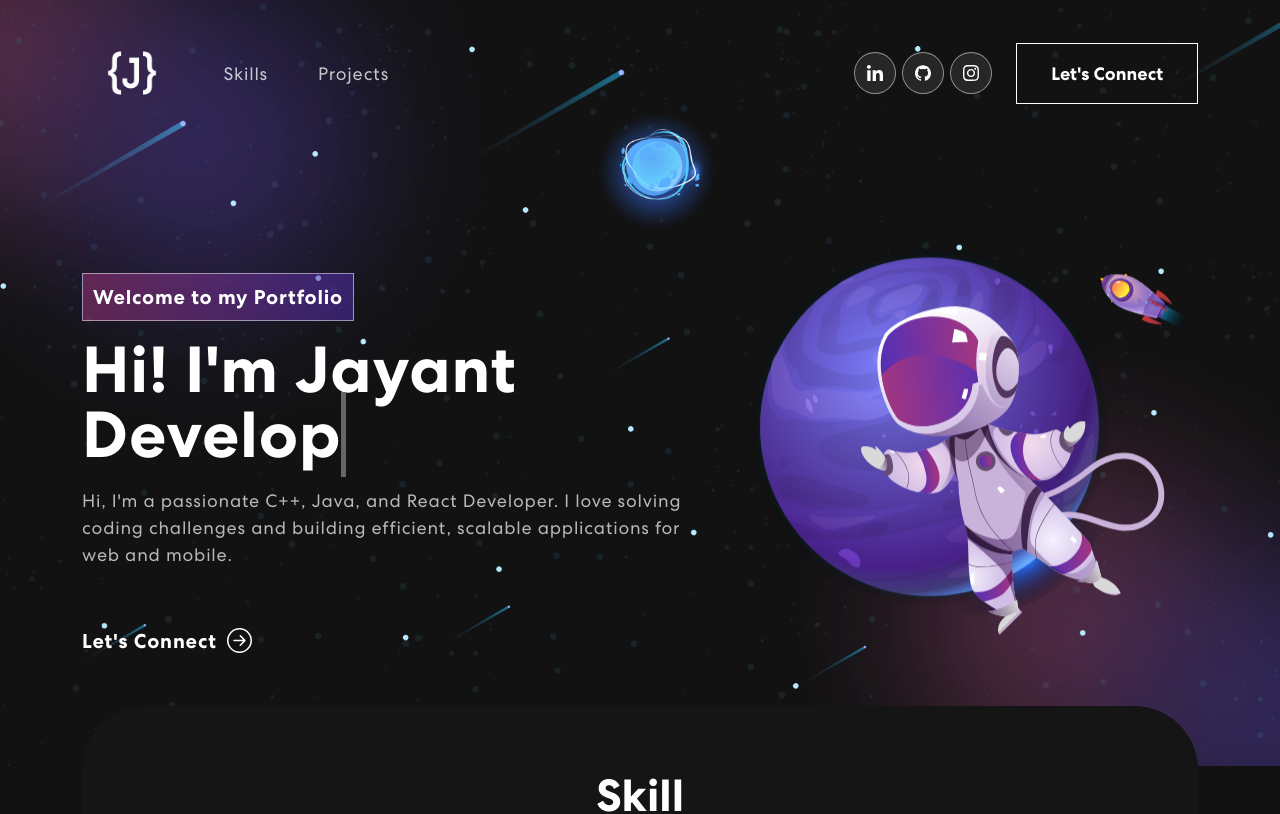
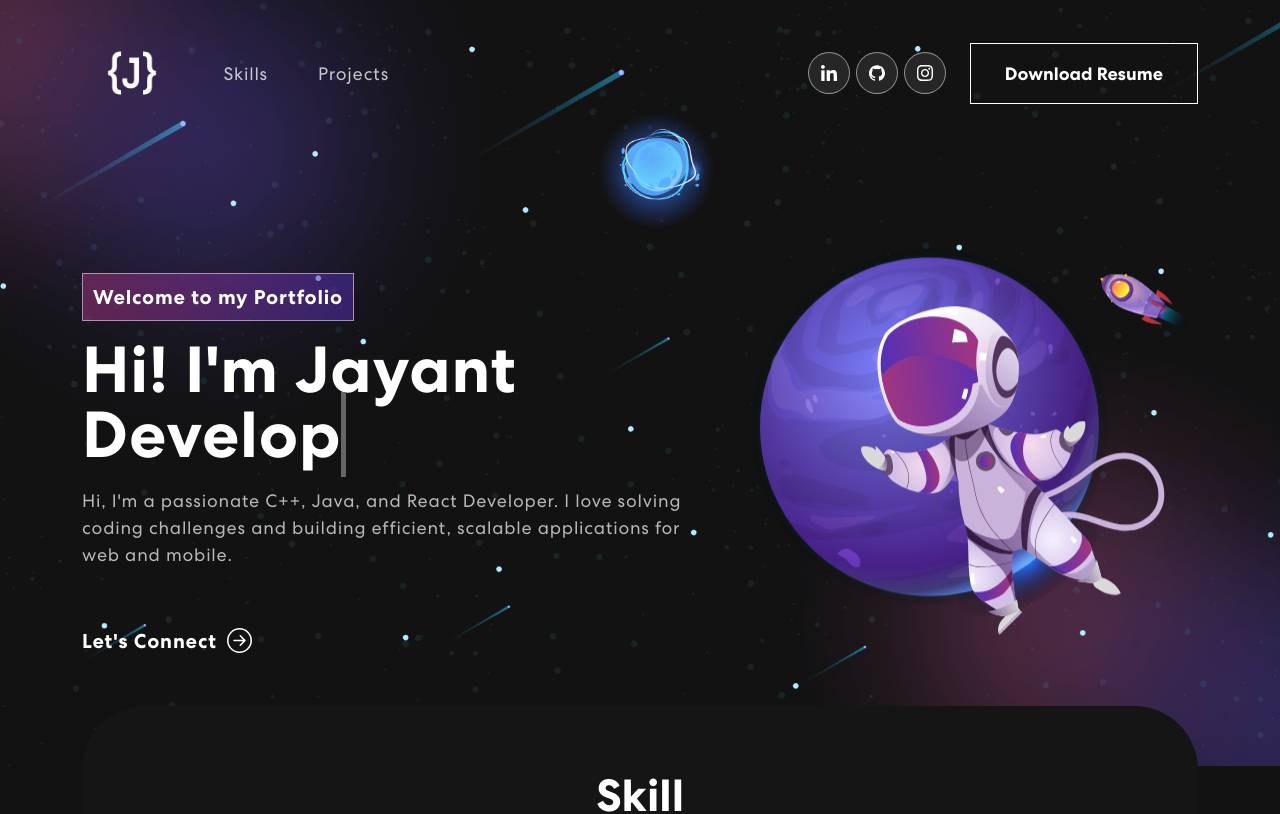
Before and after one commit to jayantatwal/MyPortfolio, a React (Create React App) app: page / in a window 1280 px wide. Shown: the top 814 px of the page. Built offline with nearby package versions, Linux system fonts and the light colour scheme.

Commit message:
Added Resume

```diff
--- a/src/components/NavBar.js
+++ b/src/components/NavBar.js
@@ -71,8 +71,8 @@ export default function NavBar() {
               <a href="https://github.com/jayantatwal" target='blank'><img src={navIcon4} alt="" /></a>
               <a href="https://www.instagram.com/jayant.atwal/" target='blank'><img src={navIcon3} alt="" /></a>
             </div>
-            <button className="vvd" onClick={() => window.open("https://www.linkedin.com/in/jayantatwal", '_blank')}>
-              <span>Let's Connect</span>
+            <button className="vvd" onClick={() => window.open("/Resume.pdf", '_blank')}>
+              <span>Download Resume</span>
             </button>
           </span>
         </Navbar.Collapse>
```
Also changed, not shown: 1 other file (tests, documents, lock files or other folders).
